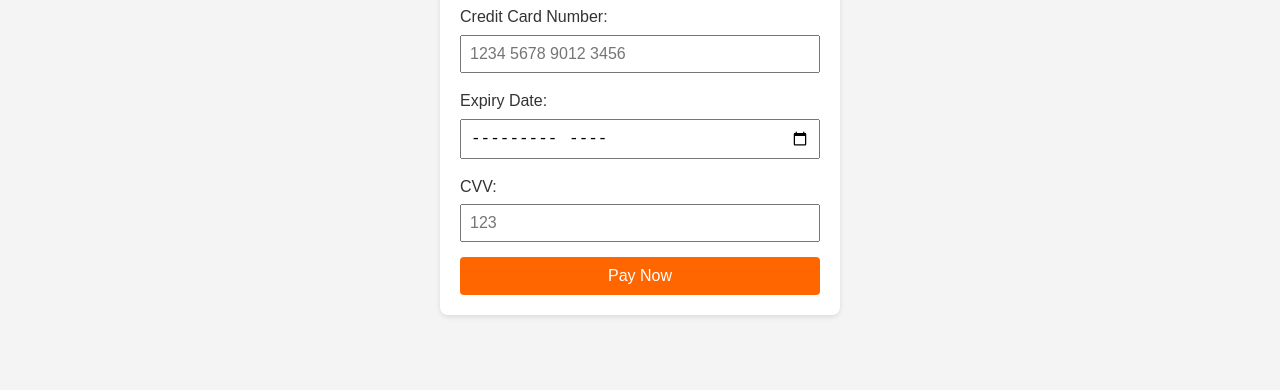
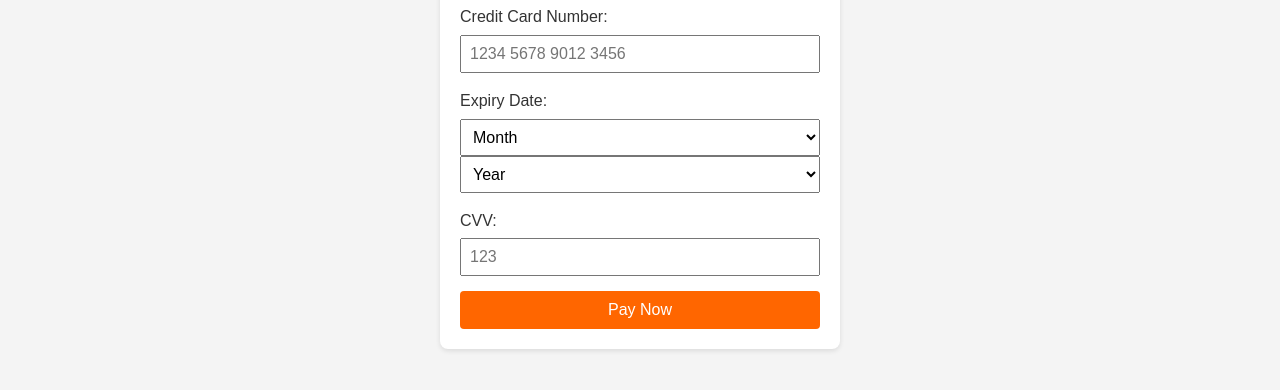
Before and after one commit to jhlim0079/INF2006-coworking-reservation, a plain HTML site: page payment.html in a window 1280 px wide. Shown: the part 210-600 px from the top of the page. Drawn offline with Linux system fonts and the light colour scheme.

Commit message:
update payment

```diff
--- a/js/payment.js
+++ b/js/payment.js
@@ -1,14 +1,17 @@
-// payment.js - Handles the mock payment process
-
 document.getElementById('paymentForm').addEventListener('submit', (e) => {
   e.preventDefault();
 
-    // Optionally, retrieve the booking details from localStorage if you want to display them:
-    const bookingDetails = localStorage.getItem('bookingDetails');
-    // You could parse and display them if desired:
-    // const details = bookingDetails ? JSON.parse(bookingDetails) : {};
+  // Retrieve selected month and year
+  const expiryMonth = document.getElementById('expiryMonth').value;
+  const expiryYear = document.getElementById('expiryYear').value;
 
-    // Simulate payment processing (you could add a spinner or timeout here)
+  // Validate expiry date
+  if (!expiryMonth || !expiryYear) {
+    alert('Please select a valid expiry date.');
+    return;
+  }
+
+  // Simulate payment processing
   alert("Payment successful! Thank you for your booking.");
 
   // Clear the booking details if needed
--- a/payment.html
+++ b/payment.html
@@ -26,7 +26,8 @@
       display: block;
       margin-bottom: 5px;
     }
-    .payment-page form input {
+    .payment-page form input,
+    .payment-page form select {
       width: 100%;
       padding: 8px;
       font-size: 1rem;
@@ -66,8 +67,26 @@
         <input type="text" id="cardNumber" placeholder="1234 5678 9012 3456" required />
       </div>
       <div>
-        <label for="expiryDate">Expiry Date:</label>
-        <input type="month" id="expiryDate" required />
+        <label for="expiryMonth">Expiry Date:</label>
+        <select id="expiryMonth" required>
+          <option value="">Month</option>
+          <option value="01">January</option>
+          <option value="02">February</option>
+          <option value="03">March</option>
+          <option value="04">April</option>
+          <option value="05">May</option>
+          <option value="06">June</option>
+          <option value="07">July</option>
+          <option value="08">August</option>
+          <option value="09">September</option>
+          <option value="10">October</option>
+          <option value="11">November</option>
+          <option value="12">December</option>
+        </select>
+        <select id="expiryYear" required>
+          <option value="">Year</option>
+          <!-- Years will be populated dynamically -->
+        </select>
       </div>
       <div>
         <label for="cvv">CVV:</label>
@@ -78,5 +97,17 @@
   </main>
 
   <script type="module" src="js/payment.js"></script>
+  <script>
+    // Dynamically populate the year dropdown
+    const yearSelect = document.getElementById('expiryYear');
+    const currentYear = new Date().getFullYear();
+    for (let i = 0; i < 10; i++) {
+      const year = currentYear + i;
+      const option = document.createElement('option');
+      option.value = year;
+      option.textContent = year;
+      yearSelect.appendChild(option);
+    }
+  </script>
 </body>
 </html>
```
Lines whose indentation alone changed are shown as unchanged.
